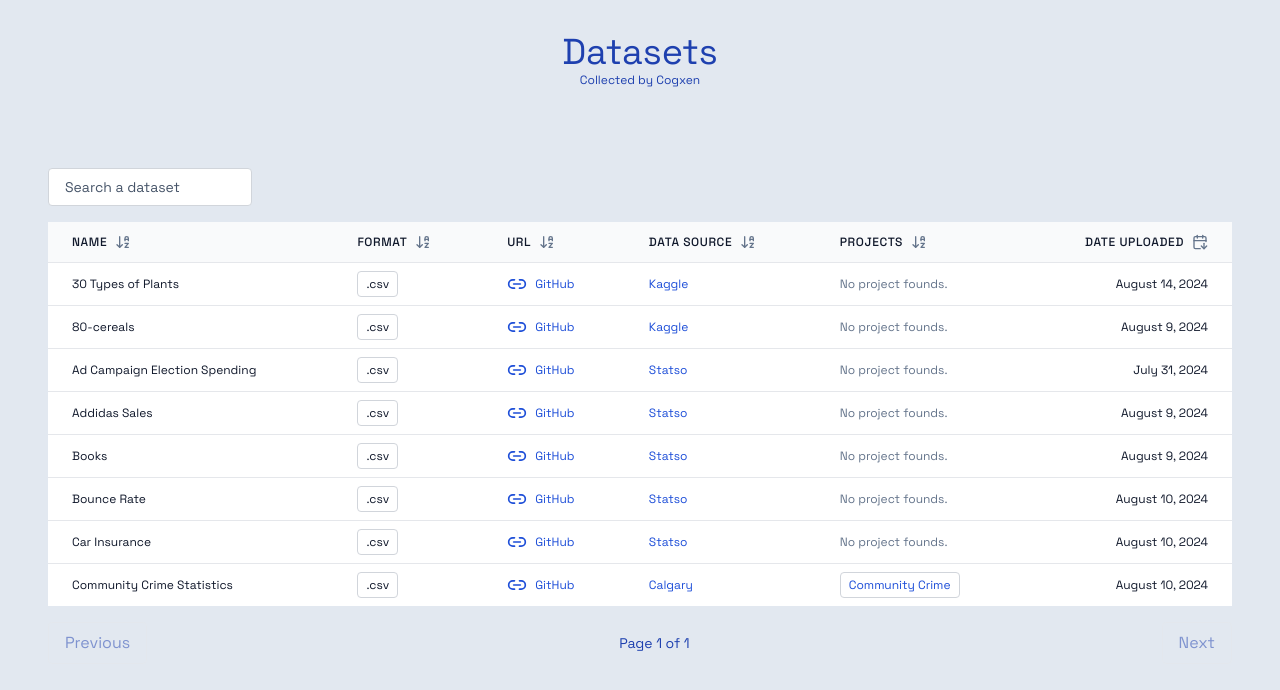
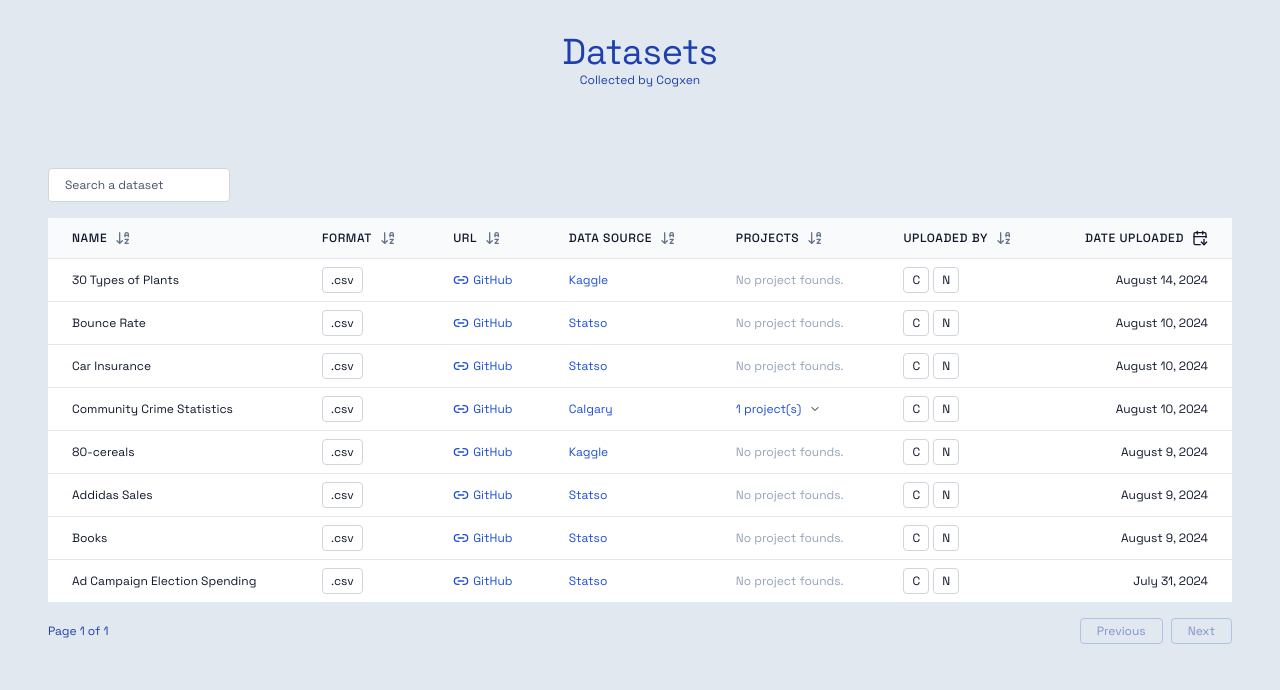
Before and after one commit to cogxen/datasets, a Next.js app: page / in a window 1280 px wide. Shown: the top 690 px of the page. Built offline with nearby package versions, Linux system fonts and the light colour scheme.

Commit message:
refactor: update UI, add new feature

```diff
--- a/src/components/DatasetsTable.tsx
+++ b/src/components/DatasetsTable.tsx
@@ -42,6 +42,10 @@ const columns: ColumnDef<Data>[] = [
     header: "Projects",
   },
   {
+    accessorKey: "uploaded_by",
+    header: "Uploaded By",
+  },
+  {
     accessorKey: "date_uploaded",
     header: "Date Uploaded",
   },
@@ -49,7 +53,9 @@ const columns: ColumnDef<Data>[] = [
 
 export default function DatasetsTable() {
   const [searchInput, setSearchInput] = useState("")
-  const [sorting, setSorting] = useState<SortingState>([])
+  const [sorting, setSorting] = useState<SortingState>([
+    { id: "date_uploaded", desc: true }, // Initial sorting by date_uploaded in descending order
+  ])
 
   const debouncedSearchInput = useDebounce(searchInput, 300)
 
--- a/src/components/table/Pagination.tsx
+++ b/src/components/table/Pagination.tsx
@@ -7,25 +7,27 @@ interface PaginationProps<T> {
 
 const Pagination = <T,>({ table }: PaginationProps<T>) => {
   return (
-    <div className="flex items-center justify-between mt-4">
+    <div className="flex text-xs items-center justify-between mt-4">
+      <span>
+        Page {table.getState().pagination.pageIndex + 1} of {table.getPageCount()}
+      </span>
+      <div className="flex flex-row items-center gap-2">
         <button
-        className="px-4 py-2 border rounded disabled:opacity-50"
+          className="px-4 py-1 border border-blue-700 disabled:border-blue-700/50 rounded disabled:opacity-50"
           onClick={() => table.previousPage()}
           disabled={!table.getCanPreviousPage()}
         >
           Previous
         </button>
-      <span className="text-sm">
-        Page {table.getState().pagination.pageIndex + 1} of {table.getPageCount()}
-      </span>
         <button
-        className="px-4 py-2 border rounded disabled:opacity-50"
+          className="px-4 py-1 border border-blue-700 disabled:border-blue-700/50 rounded disabled:opacity-50"
           onClick={() => table.nextPage()}
           disabled={!table.getCanNextPage()}
         >
           Next
         </button>
       </div>
+    </div>
   )
 }
 
--- a/src/components/table/SearchInput.tsx
+++ b/src/components/table/SearchInput.tsx
@@ -12,7 +12,7 @@ const SearchInput: React.FC<SearchInputProps> = ({ value, onChange }) => {
       value={value}
       onChange={(e) => onChange(e.target.value)}
       placeholder="Search a dataset"
-      className="mb-4 px-4 py-2 border border-gray-300 rounded placeholder:text-slate-600 text-sm text-slate-900"
+      className="mb-4 px-4 py-2 border border-gray-300 rounded placeholder:text-slate-600 text-xs text-slate-900"
     />
   )
 }
--- a/src/components/table/TableRow.tsx
+++ b/src/components/table/TableRow.tsx
@@ -1,17 +1,24 @@
-import React from "react"
+import React, { useState } from "react"
 import Link from "next/link"
 import { Row } from "@tanstack/react-table"
 
 /** Icons */
-import { Link2 } from "lucide-react"
+import { Link2, ChevronDown, ChevronUp } from "lucide-react"
 
 interface TableRowProps<T> {
   row: Row<T>
 }
 
 const TableRow = <T,>({ row }: TableRowProps<T>) => {
+  const [isProjectsVisible, setIsProjectsVisible] = useState(false)
+
+  const toggleProjectsVisibility = () => {
+    setIsProjectsVisible(!isProjectsVisible)
+  }
+
   return (
-    <tr key={row.id} className="hover:bg-slate-200">
+    <>
+      <tr key={row.id} className={`hover:bg-slate-200 ${isProjectsVisible ? "bg-slate-100" : ""}`}>
         {row.getVisibleCells().map((cell) => (
           <td
             key={cell.id}
@@ -35,9 +42,9 @@ const TableRow = <T,>({ row }: TableRowProps<T>) => {
                     href={value.link}
                     target="_blank"
                     rel="noopener noreferrer"
-                  className="flex flex-row items-center gap-2 text-blue-700"
+                    className="flex flex-row items-center gap-1 text-blue-700"
                   >
-                  <Link2 className="h-5 w-5" />
+                    <Link2 className="h-4 w-4" />
                     <span>{value.platform}</span>
                   </Link>
                 ) : null
@@ -45,28 +52,16 @@ const TableRow = <T,>({ row }: TableRowProps<T>) => {
             ) : cell.column.id === "date_uploaded" ? (
               (() => {
                 const dateUploaded = new Date(cell.getValue() as string)
-              const today = new Date()
-              const diffTime = Math.abs(today.getTime() - dateUploaded.getTime())
-              const diffDays = Math.ceil(diffTime / (1000 * 60 * 60 * 24))
-              return (
-                <span className="flex items-center justify-end gap-2">
-                  {dateUploaded.toLocaleDateString("en-US", {
+                return dateUploaded.toLocaleDateString("en-US", {
                   year: "numeric",
                   month: "long",
                   day: "numeric",
-                  })}
-                  {diffDays <= 7 && (
-                    <span className="bg-slate-200 text-slate-800 px-2 py-1 rounded text-xs">
-                      Latest
-                    </span>
-                  )}
-                </span>
-              )
+                })
               })()
             ) : cell.column.id === "data_source" ? (
               (() => {
                 const value = cell.getValue() as { link: string; name: string }
-              return value.link ? (
+                return value && value.link && value.name ? (
                   <Link
                     href={value.link}
                     target="_blank"
@@ -75,29 +70,59 @@ const TableRow = <T,>({ row }: TableRowProps<T>) => {
                   >
                     {value.name}
                   </Link>
-              ) : null
+                ) : (
+                  <span className="text-slate-500">Anonymous</span>
+                )
               })()
             ) : cell.column.id === "projects" ? (
               (() => {
-              const projects = cell.getValue() as { name: string; link: string }[]
+                const projects = cell.getValue() as {
+                  name: string
+                  link: string
+                  contributors: { name: string; link: string }[]
+                }[]
                 return projects.length > 0 ? (
-                <div className="flex space-x-2">
-                  {projects.map((project, index) => (
-                    <Link
-                      key={index}
-                      href={project.link}
-                      target="_blank"
-                      rel="noopener noreferrer"
-                      className="border border-gray-300 px-2 py-1 rounded text-blue-700"
+                  <div
+                    className="flex flex-row gap-2 items-center cursor-pointer"
+                    onClick={toggleProjectsVisibility}
                   >
-                      {project.name}
-                    </Link>
+                    <span className="text-blue-700">{projects.length} project(s)</span>
+                    {isProjectsVisible ? (
+                      <ChevronUp className="h-3 w-3" />
+                    ) : (
+                      <ChevronDown className="h-3 w-3" />
+                    )}
+                  </div>
+                ) : (
+                  <span className="text-slate-400">No project founds.</span>
+                )
+              })()
+            ) : cell.column.id === "name" ? (
+              (() => {
+                const name = cell.getValue() as string
+                const dateUploaded = new Date(row.getValue("date_uploaded") as string)
+                const today = new Date()
+                const diffTime = Math.abs(today.getTime() - dateUploaded.getTime())
+                const diffDays = Math.ceil(diffTime / (1000 * 60 * 60 * 24))
+                return (
+                  <span className="flex items-center gap-2 line-clamp-1">
+                    {name}
+                    {diffDays <= 7 && (
+                      <span className="bg-amber-200 text-amber-800 px-2 py-1 rounded text-xs">
+                        Latest
+                      </span>
+                    )}
+                  </span>
+                )
+              })()
+            ) : cell.column.id === "uploaded_by" ? (
+              <div className="flex space-x-1">
+                {(cell.getValue() as { name: string }[]).map((uploader, index) => (
+                  <span key={index} className="border border-gray-300 px-2 py-1 rounded">
+                    {uploader.name.charAt(0)}
+                  </span>
                 ))}
               </div>
-              ) : (
-                <span className="text-slate-500">No project founds.</span>
-              )
-            })()
             ) : typeof cell.column.columnDef.cell === "function" ? (
               cell.column.columnDef.cell(cell.getContext())
             ) : (
@@ -106,6 +131,57 @@ const TableRow = <T,>({ row }: TableRowProps<T>) => {
           </td>
         ))}
       </tr>
+      {isProjectsVisible && (
+        <tr>
+          <td
+            colSpan={row.getVisibleCells().length}
+            className="px-6 py-2 text-black text-xs bg-slate-100"
+          >
+            <div className="flex flex-row flex-wrap gap-2 items-center">
+              <span className="text-slate-500">Projects:</span>
+              {(
+                row.getValue("projects") as {
+                  name: string
+                  link: string
+                  contributors: { name: string; link: string }[]
+                }[]
+              ).map((project, index) => (
+                <div
+                  key={index}
+                  className="border border-gray-300 flex flex-row items-center gap-2 px-2 py-1 rounded text-slate-500"
+                >
+                  <div className="flex flex-row items-center gap-2">
+                    <span>Name:</span>
+                    <Link
+                      href={project.link}
+                      target="_blank"
+                      rel="noopener noreferrer"
+                      className="text-blue-700"
+                    >
+                      {project.name}
+                    </Link>
+                  </div>
+                  <div className="flex flex-row gap-2 items-center">
+                    <span>Contributor(s):</span>
+                    {project.contributors.map((contributor, idx) => (
+                      <Link
+                        key={idx}
+                        href={contributor.link}
+                        target="_blank"
+                        rel="noopener noreferrer"
+                        className="text-blue-700"
+                      >
+                        {contributor.name}
+                      </Link>
+                    ))}
+                  </div>
+                </div>
+              ))}
+            </div>
+          </td>
+        </tr>
+      )}
+    </>
   )
 }
 
```
Lines whose indentation alone changed are shown as unchanged.
